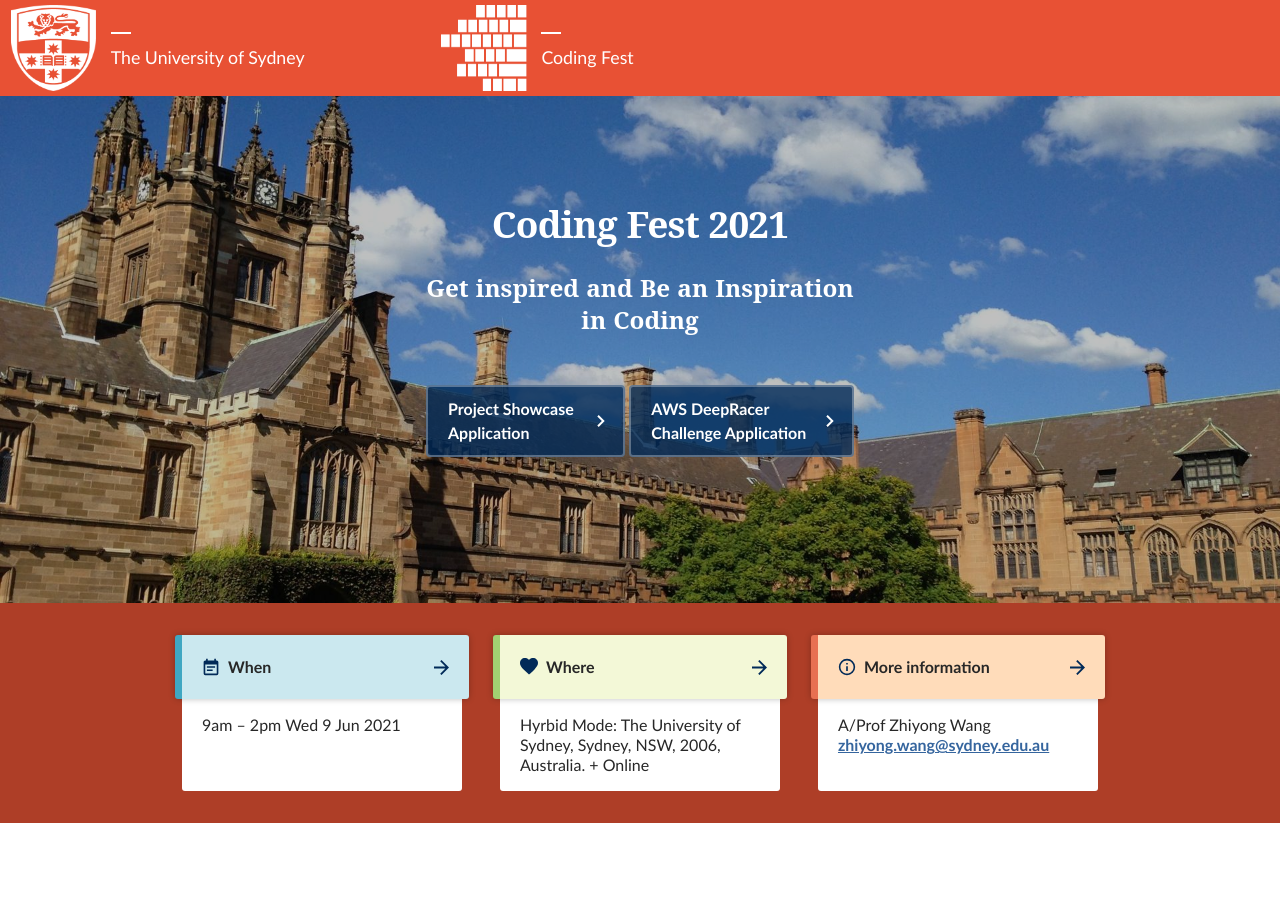
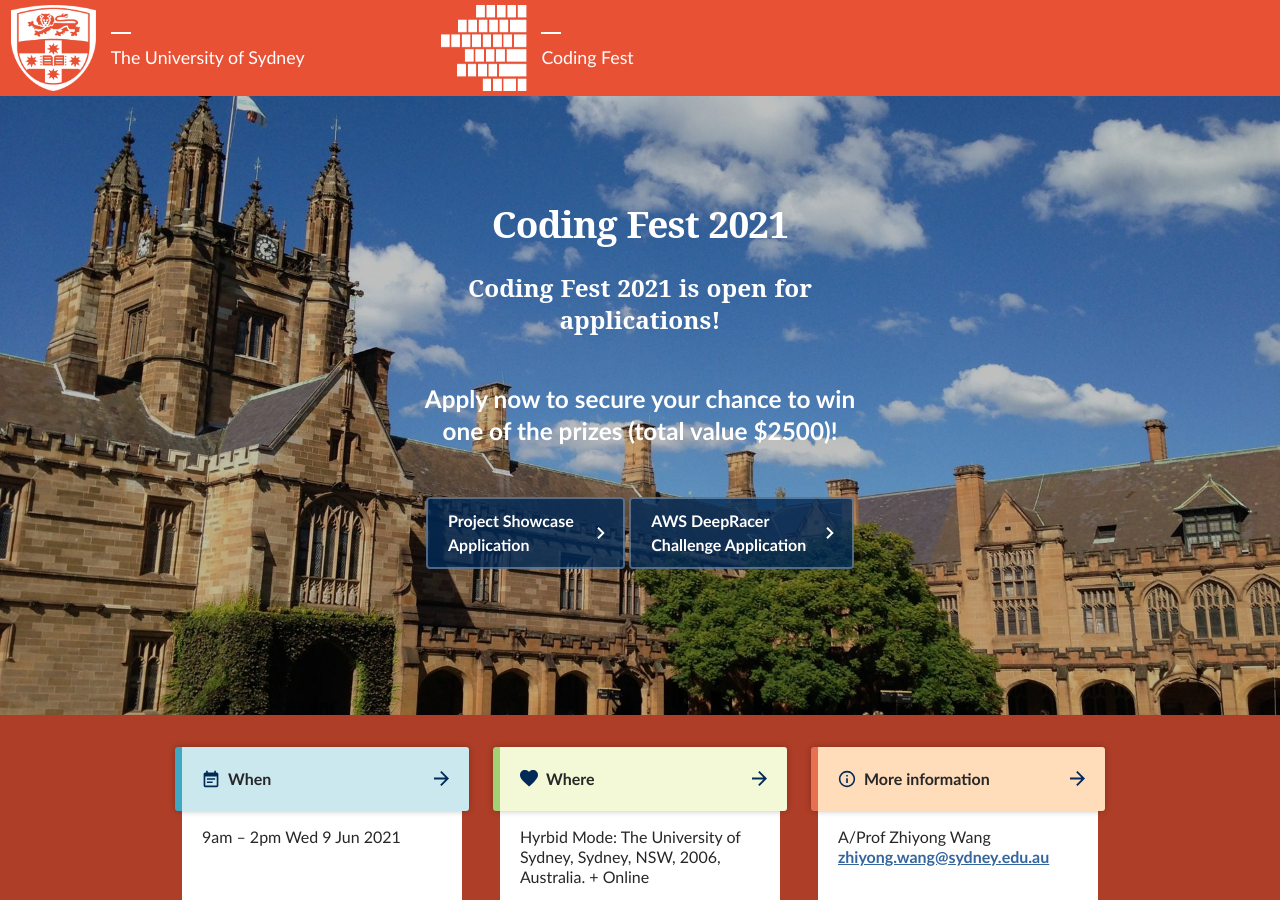
Before and after one commit to codingfestsydney/codingfestWeb, a Jekyll site: the page built from index.md, in a window 1280 px wide and 900 px high. Built offline with Jekyll 4.4.1, drawn with Linux system fonts in a browser that asks for light colours; our own code applies the rules of GitHub Pages for plain Markdown files.

Commit message:
Update default.html

```diff
--- a/_layouts/default.html
+++ b/_layouts/default.html
@@ -556,7 +556,10 @@
           <div class="section__inner section__inner--xsml page-header--center">
             <div class="max max--xsml text-center shim-pb2">
               <h1 class="shim-mb1 heading-page-sub">Coding Fest 2021</h1>
-              <h2 class="shim-mb2 heading-card">Get inspired and Be an Inspiration in Coding</h2>
+              <h2 class="shim-mb2 heading-card">Coding Fest 2021 is open for applications!
+              </h2>
+              <h3 class="shim-mb2 heading-card">Apply now to secure your chance to win one of the prizes (total value $2500)!
+              </h3>
               <table>
                 <tr>
                   <td>
```
